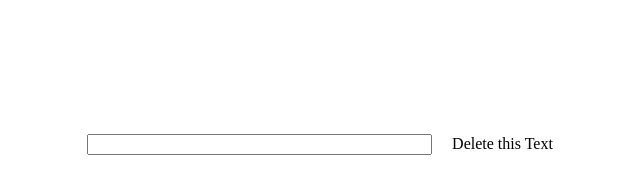
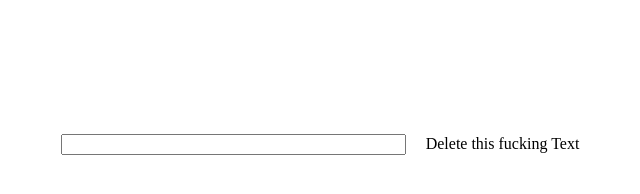
Before and after one commit to SolovyovD/Test, a plain HTML site: page index.html in a window 1280 px wide. Shown: the full height of the page, 320-960 px from the left. Drawn offline with Linux system fonts and the light colour scheme.

Commit message:
Updating index.html

```diff
--- a/index.html
+++ b/index.html
@@ -6,7 +6,7 @@
 <body>
     <div style="text-align: center; padding-top: 10%;">
         <input id="field" type="text" size="40">
-        <a id="tag" style="padding-left: 16px;">Delete this Text</a>
+        <a id="tag" style="padding-left: 16px;">Delete this fucking Text</a>
     </div>
 </body>
 
```
